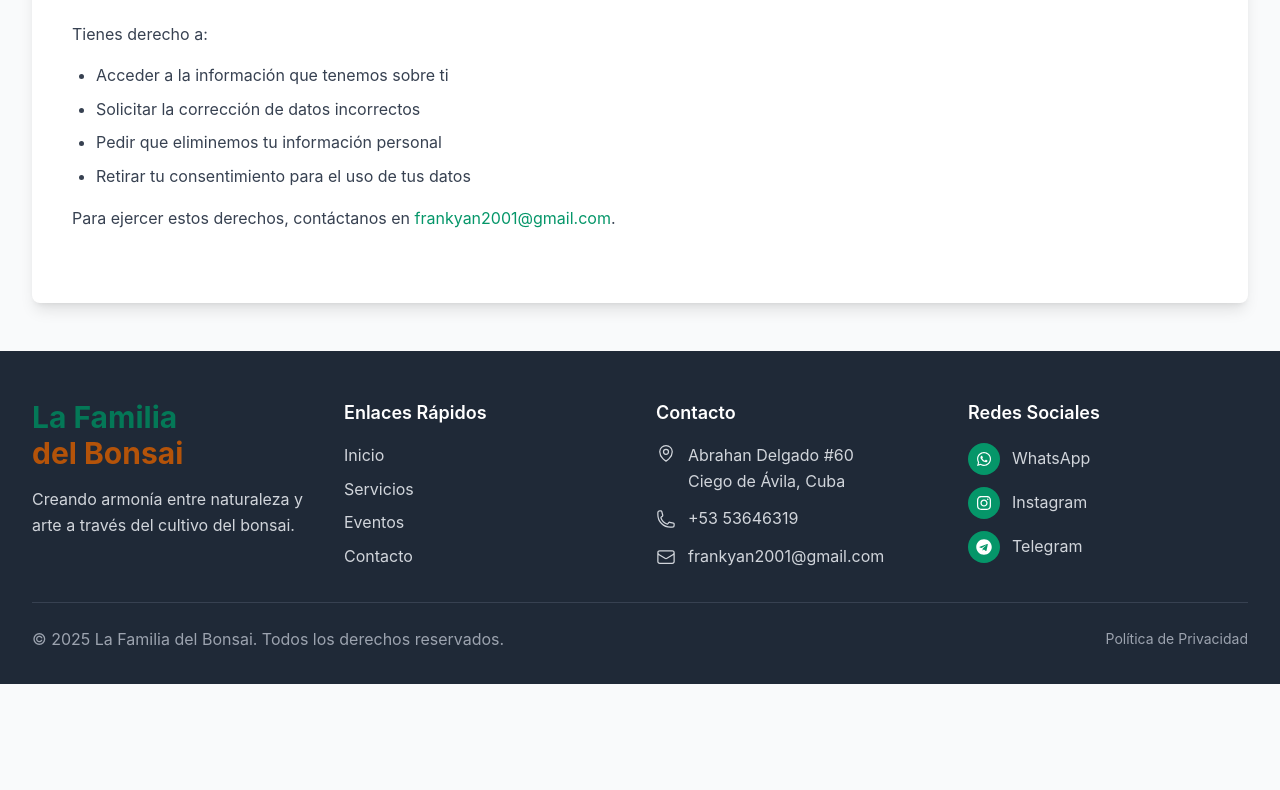
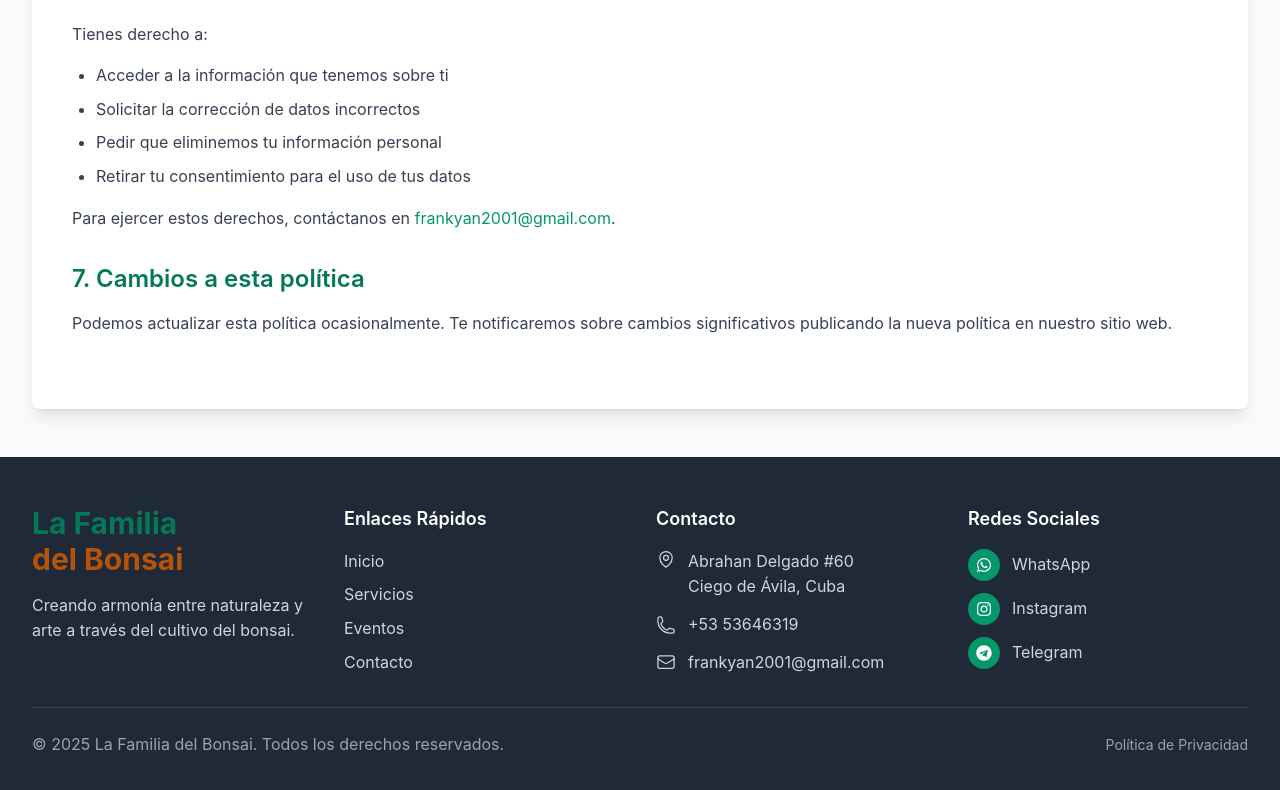
Before and after one commit to FrankyAntonioRodriguezHernandez/la-familia-del-bonsai-React, a React (Create React App) app: page /privacyPolicy in a window 1280 px wide. Shown: the part 1120-1910 px from the top of the page. Before the commit the page ends 1804 px from the top, so only its background shows below. Built offline with nearby package versions, Linux system fonts and the light colour scheme.

Commit message:
Creando seccion de actualizacion en politica de privacidad

```diff
--- a/src/pages/legalTerms/PrivacyPolicy.jsx
+++ b/src/pages/legalTerms/PrivacyPolicy.jsx
@@ -68,6 +68,14 @@ const PrivacyPolicy = () => {
               <p>Para ejercer estos derechos, contáctanos en <a href="mailto:frankyan2001@gmail.com" className="text-emerald-600 hover:underline">frankyan2001@gmail.com</a>.</p>
             </section>
 
+
+            <section className="mb-8">
+              <h2 className="text-2xl font-semibold text-emerald-700 mb-4">7. Cambios a esta política</h2>
+              <p className="mb-4">
+                Podemos actualizar esta política ocasionalmente. Te notificaremos sobre cambios significativos publicando la nueva política en nuestro sitio web.
+              </p>
+            </section>
+
           </div>
         </div>
       </main>
```
